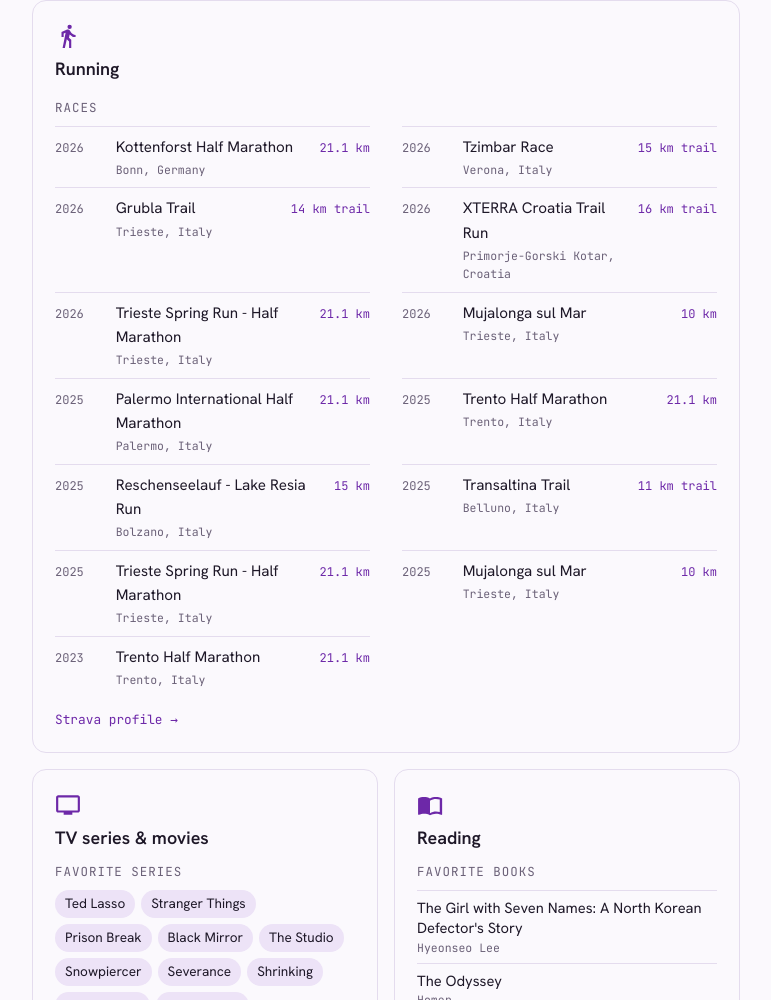
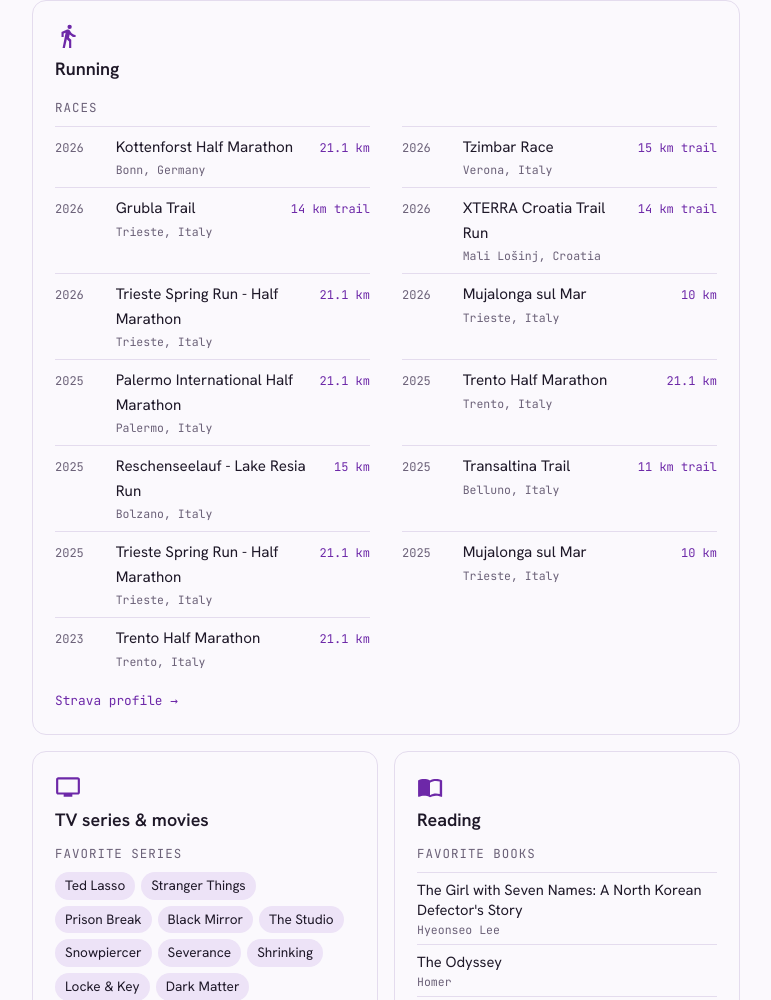
Before and after one commit to alessionovel/alessionovel.github.io, a plain HTML site: page index.html in a window 1280 px wide. Shown: the part 6955-7955 px from the top of the page, without its empty margins (364-1135 px from the left). Drawn offline with Linux system fonts and the light colour scheme.

Commit message:
Update races

```diff
--- a/index.html
+++ b/index.html
@@ -501,7 +501,7 @@ footer .wrap { font-family: var(--mono); font-size: .75rem; color: var(--muted);
               <li><span class="ry">2026</span><span class="rn">Kottenforst Half Marathon<span class="rl">Bonn, Germany</span></span><span class="rd">21.1 km</span></li>
               <li><span class="ry">2026</span><span class="rn">Tzimbar Race<span class="rl">Verona, Italy</span></span><span class="rd">15 km trail</span></li>
               <li><span class="ry">2026</span><span class="rn">Grubla Trail<span class="rl">Trieste, Italy</span></span><span class="rd">14 km trail</span></li>
-              <li><span class="ry">2026</span><span class="rn">XTERRA Croatia Trail Run<span class="rl">Primorje-Gorski Kotar, Croatia</span></span><span class="rd">16 km trail</span></li>
+              <li><span class="ry">2026</span><span class="rn">XTERRA Croatia Trail Run<span class="rl">Mali Lošinj, Croatia</span></span><span class="rd">14 km trail</span></li>
               <li><span class="ry">2026</span><span class="rn">Trieste Spring Run - Half Marathon<span class="rl">Trieste, Italy</span></span><span class="rd">21.1 km</span></li>
               <li><span class="ry">2026</span><span class="rn">Mujalonga sul Mar<span class="rl">Trieste, Italy</span></span><span class="rd">10 km</span></li>
               <li><span class="ry">2025</span><span class="rn">Palermo International Half Marathon<span class="rl">Palermo, Italy</span></span><span class="rd">21.1 km</span></li>
```
